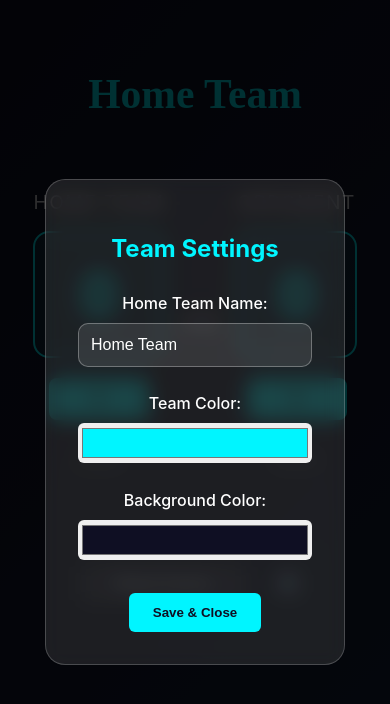
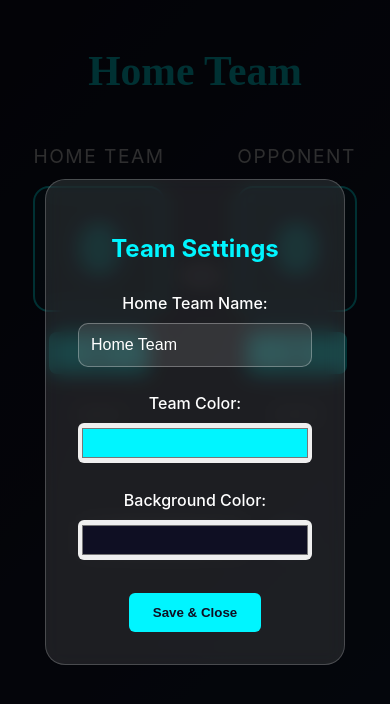
Before and after one commit to fkaltman/scoreboard-for-everyone, a React (Vite) app: page / in a window 390 px wide. Both pictures are taken after a click on the button "⚙️". Shown: the top 704 px of the page. Built offline with nearby package versions, Linux system fonts and the light colour scheme; a web font is replaced by a local one.

Commit message:
fix: mobile layout shift

```diff
--- a/src/App.css
+++ b/src/App.css
@@ -26,6 +26,7 @@ body {
 /* App-specific styles */
 .app {
   min-height: 100vh;
+  min-height: 100dvh; /* Use dynamic viewport height for mobile */
   display: flex;
   flex-direction: column;
   text-align: center;
@@ -266,8 +267,8 @@ body {
 /* Small mobile devices (iPhone SE, etc.) */
 @media (max-width: 480px) {
   .app-header {
-    margin-top: 14%;
-    margin-bottom: 10%;
+    margin-top: 2rem;
+    margin-bottom: 1rem;
     padding: 0.75rem 1.5rem;
   }
 
@@ -438,11 +439,14 @@ body {
   left: 0;
   width: 100%;
   height: 100%;
+  height: 100dvh; /* Use dynamic viewport height */
   background: rgba(0, 0, 0, 0.8);
   display: flex;
   justify-content: center;
   align-items: center;
   z-index: 1000;
+  /* Prevent iOS Safari bounce scrolling */
+  overscroll-behavior: none;
 }
 
 .settings-modal {
```
